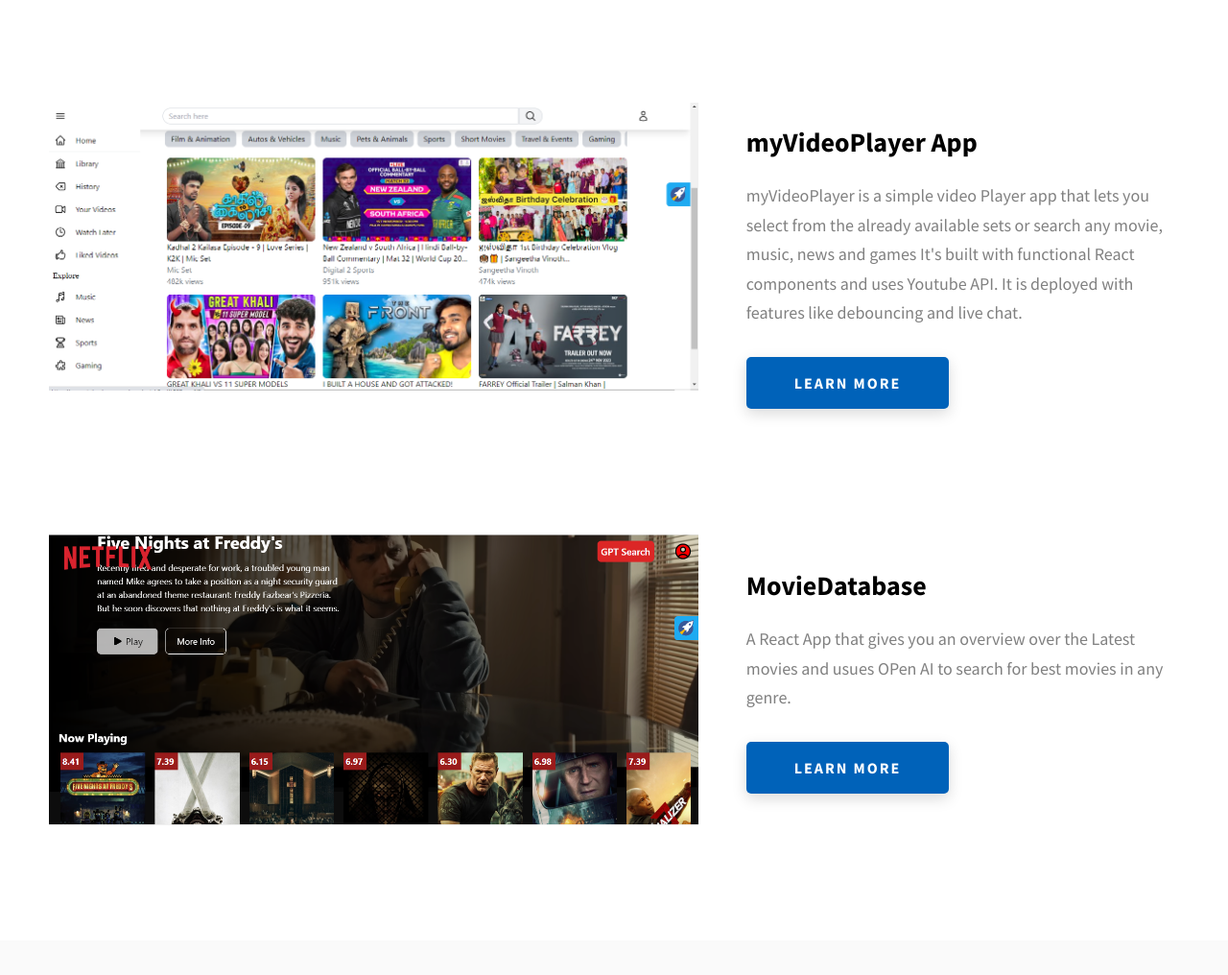
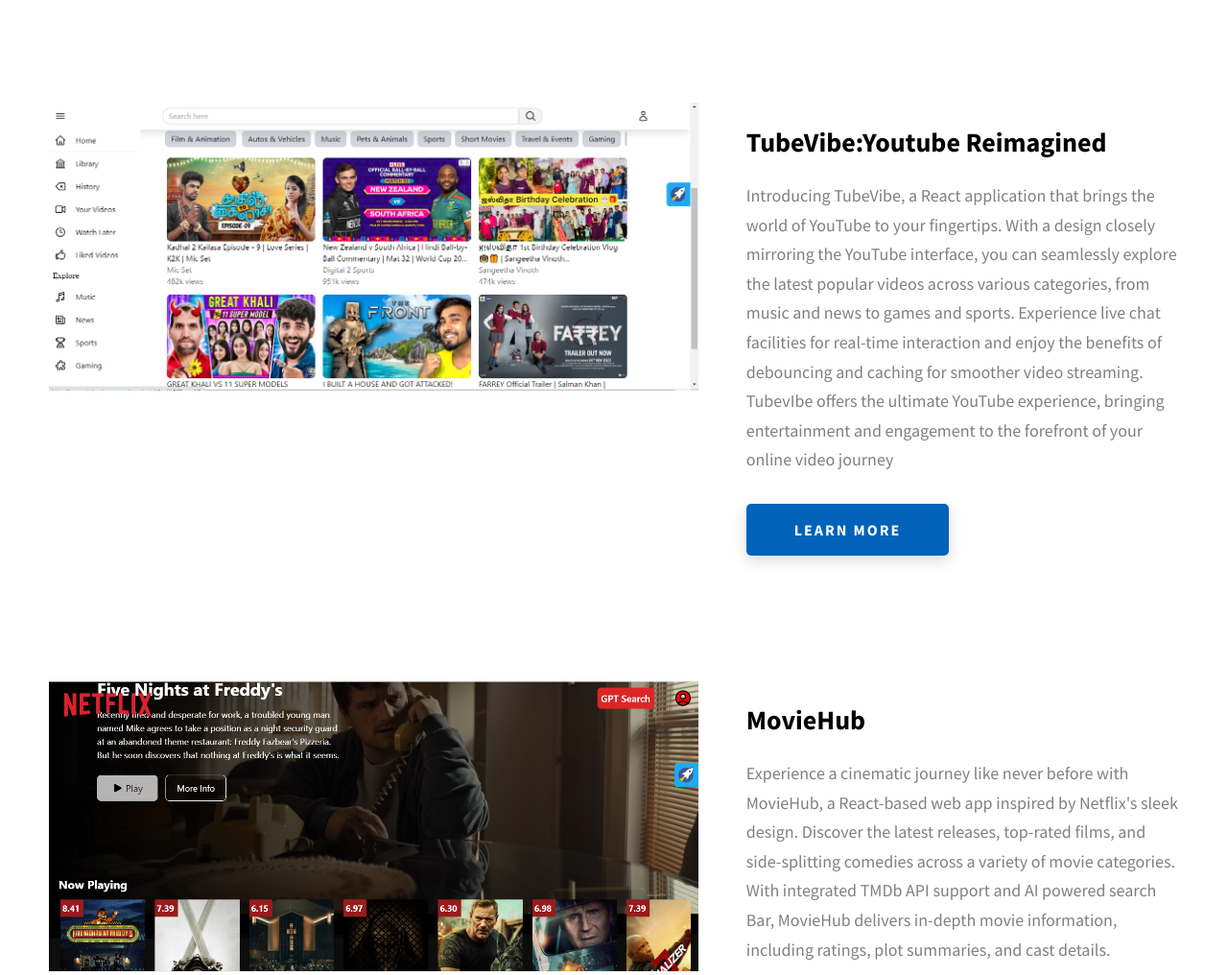
Before and after one commit to KaushikMaz/dev_portfolio, a plain HTML site: page index.html in a window 1280 px wide. Shown: the part 1082-2098 px from the top of the page at 96% size. Drawn offline with Linux system fonts and the light colour scheme.

Commit message:
description Updated

```diff
--- a/index.html
+++ b/index.html
@@ -145,9 +145,10 @@
                 />
               </div>
               <div class="projects__row-content">
-                <h3 class="projects__row-content-title">myVideoPlayer App</h3>
+                <h3 class="projects__row-content-title">TubeVibe:Youtube Reimagined</h3>
                 <p class="projects__row-content-desc">
-                  myVideoPlayer is a simple video Player app that lets you select from the already available sets or search any movie, music, news and games It's built with functional React components and uses Youtube API. It is deployed with features like debouncing and live chat.
+                  Introducing TubeVibe, a React application that brings the world of YouTube to your fingertips. With a design closely mirroring the YouTube interface, you can seamlessly explore the latest popular videos across various categories, from music and news to games and sports.
+Experience live chat facilities for real-time interaction and enjoy the benefits of debouncing and caching for smoother video streaming. TubevIbe offers the ultimate YouTube experience, bringing entertainment and engagement to the forefront of your online video journey
 
                 </p>
                 <a
@@ -167,15 +168,15 @@
                 />
               </div>
               <div class="projects__row-content">
-                <h3 class="projects__row-content-title">MovieDatabase</h3>
+                <h3 class="projects__row-content-title">MovieHub</h3>
                 <p class="projects__row-content-desc">
-                  A React App that gives you an overview over the Latest movies and usues OPen AI to search for best movies in any genre.
-                </p>
+                  Experience a cinematic journey like never before with MovieHub, a React-based web app inspired by Netflix's sleek design. Discover the latest releases, top-rated films, and side-splitting comedies across a variety of movie categories. With integrated TMDb API support and AI powered search Bar, MovieHub delivers in-depth movie information, including ratings, plot summaries, and cast details.
+
+                 </p>
                 <a
                   href="https://github.com/KaushikMaz/NetflixGPT"
                   class="btn btn--med btn--theme dynamicBgClr"
-                  >Learn more</a
-                >
+                  >Learn more</a>
               </div>
             </div>
             </div>
@@ -200,7 +201,7 @@
               <h3 class="about__content-title">Get to know me!</h3>
               <div class="about__content-details">
                 <p class="about__content-details-para">
-                  My background is in Engineering. I have a bachelors degree in Mechanical Engineering. When I'm not coding, I can be found designing, reading psychology or just to learn  any new thing.
+                  My background is in Engineering. I have a bachelors degree in Mechanical Engineering. When I'm not coding, I can be found designing, reading psychology or just upskilling.
                 </p>
               </div>
               <a href="./#contact" class="btn btn--med btn--theme dynamicBgClr"
@@ -219,6 +220,8 @@
                 <div class="skills__skill">Figma</div>
                 <div class="skills__skill">Tailwind CSS</div>
                 <div class="skills__skill">Webflow</div>
+                <div class="skills__skill">Machine Learning</div>
+                <div class="skills__skill">Python</div>
               </div>
             </div>
           </div>
```
